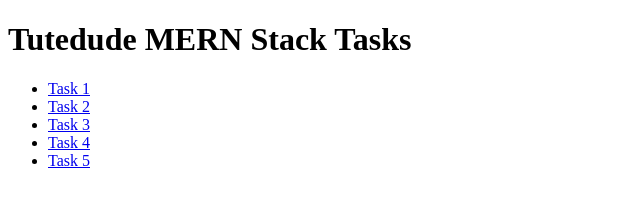
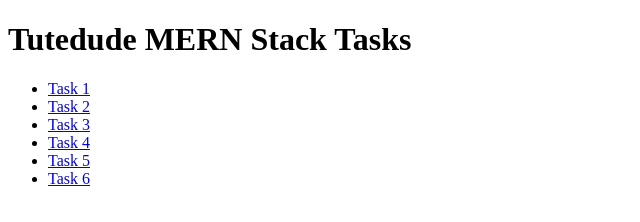
Before and after one commit to SJK-tech/Tutedude-mernstack-tasks, a plain HTML site: page index.html in a window 1280 px wide. Shown: the full height of the page, 0-640 px from the left. Drawn offline with Linux system fonts and the light colour scheme.

Commit message:
Add link for Task 6 in index.html

```diff
--- a/index.html
+++ b/index.html
@@ -12,6 +12,7 @@
         <li><a href="tute%20task3/">Task 3</a></li>
         <li><a href="tute%20task4/">Task 4</a></li>
         <li><a href="tute%20task5/">Task 5</a></li>
+        <li><a href="tute%20task6/">Task 6</a></li>
 
     </ul>
 </body>
```
